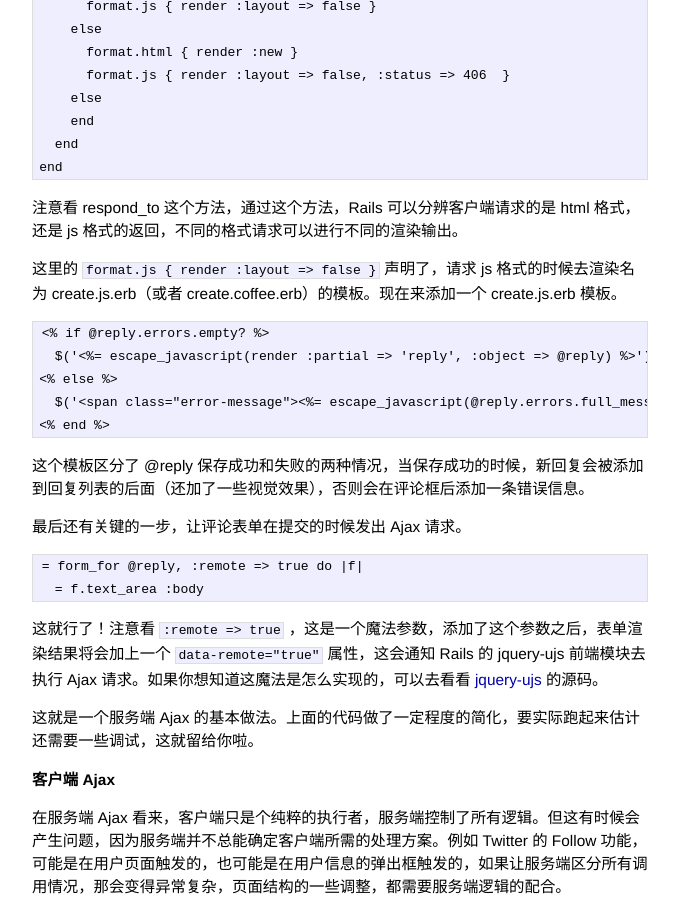
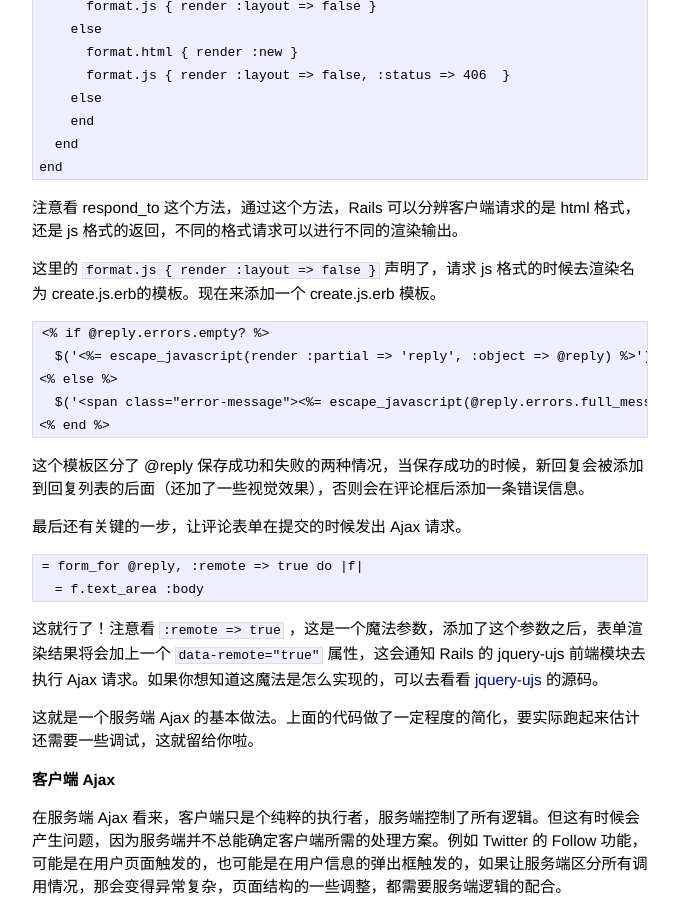
Before and after one commit to puresteelzhang/chloerei.com, a Jekyll site: the page built from tech/_posts/2012-4-21-rails-3-2-ajax-guide.md, in a window 1280 px wide and 900 px high, scrolled down 1727 px. Shown: the whole window, without its empty margins (300-979 px from the left). Built offline with Jekyll 4.4.1, drawn with Linux system fonts in a browser that asks for light colours; Markdown is read by kramdown in place of the engine named in the settings; comment, search, counter and statistics services are not loaded; some of the changed text lies outside the part shown.

Commit message:
Remove coffee.erb

```diff
--- a/tech/_posts/2012-4-21-rails-3-2-ajax-guide.md
+++ b/tech/_posts/2012-4-21-rails-3-2-ajax-guide.md
@@ -22,7 +22,7 @@
 
 于是在 Rails 里面处理 Ajax 大致可以分为两种：
 
- 1. 用服务端模板(.js.erb, .coffee.erb)提供的服务端的 Ajax
+ 1. 用服务端模板(.js.erb)提供的服务端的 Ajax
  2. 服务端只提供 json api 的客户端的 Ajax
 
 这两种 Ajax 实现，实际上都是由客户端发起的 Ajax 请求（通常由 JavaScript 控制），然后由服务端返回数据。而不同的是，服务端既可以只返回一段 json 的纯数据，也可以将更新所需的 JavaScript 逻辑一起打包返回，浏览器在接收到这段数据+逻辑之后，完全按照这段逻辑进行更新操作，看起来就是完全由服务器控制一样。数据+逻辑这种打包方式我就暂称为服务端 Ajax。
@@ -69,7 +69,7 @@
 
 注意看 respond_to 这个方法，通过这个方法，Rails 可以分辨客户端请求的是 html 格式，还是 js 格式的返回，不同的格式请求可以进行不同的渲染输出。
 
-这里的 `format.js { render :layout => false }` 声明了，请求 js 格式的时候去渲染名为 create.js.erb（或者 create.coffee.erb）的模板。现在来添加一个 create.js.erb 模板。
+这里的 `format.js { render :layout => false }` 声明了，请求 js 格式的时候去渲染名为 create.js.erb的模板。现在来添加一个 create.js.erb 模板。
 
     <% if @reply.errors.empty? %>
       $('<%= escape_javascript(render :partial => 'reply', :object => @reply) %>').hide().appendTo($('#replies table > tbody')).fadeIn('fast').css('display', 'table-row');
@@ -137,7 +137,7 @@
 总的来说，对于 Rails 你需要了解几点：
 
 1. respond_to api [http://apidock.com/rails/ActionController/MimeResponds/respond_to][5]
-2. 对于服务端 Ajax，了解 js.erb 或者 coffee.erb
+2. 对于服务端 Ajax，了解 js.erb
 3. 对于客户端 Ajax，了解 Javascipt 的 Ajax 处理，比如 [http://api.jquery.com/jQuery.ajax/][6]
 
 希望这篇日志对你了解 Rails 的 Ajax 有帮助 : P
```
